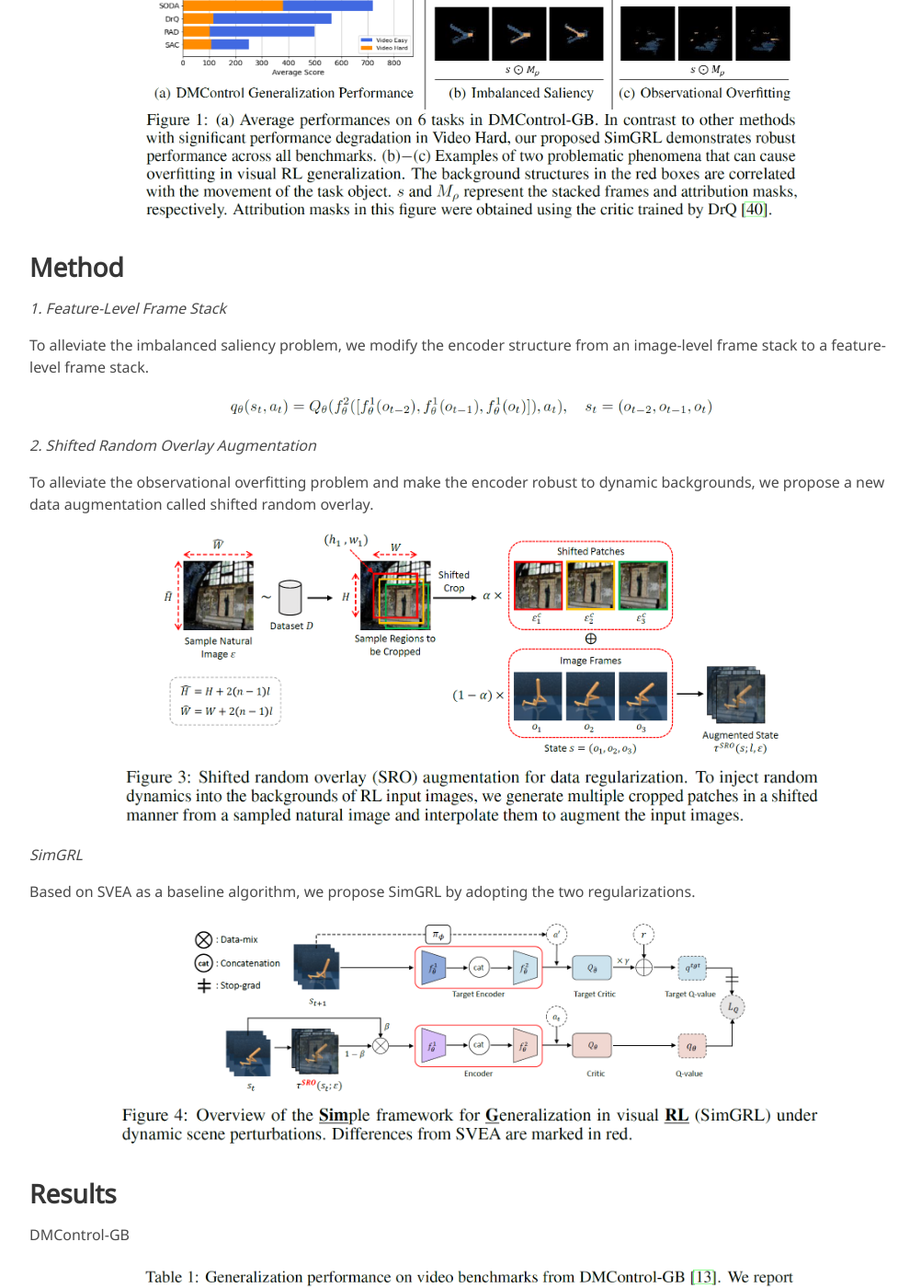
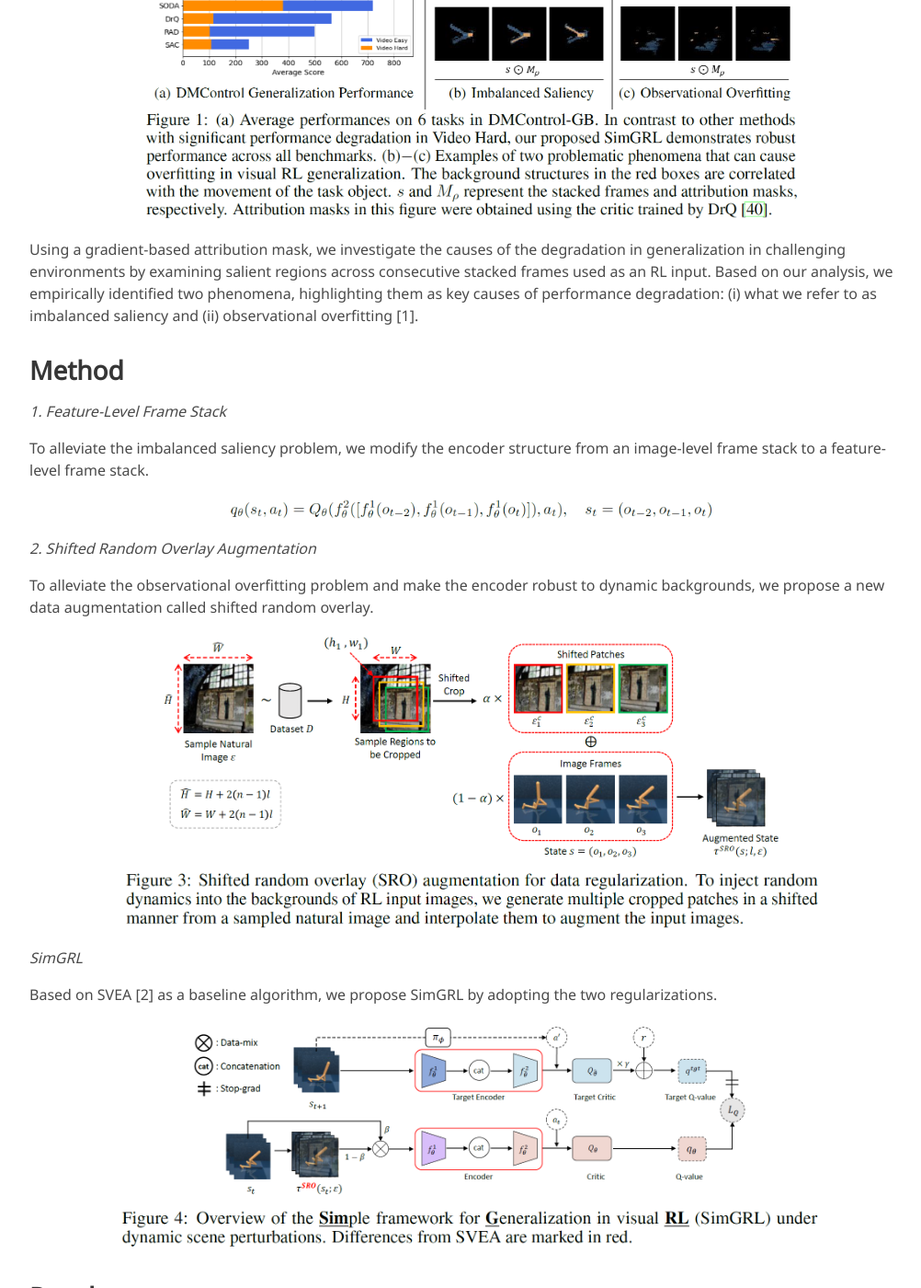
Before and after one commit to W-Song11/SimGRL, a Jekyll site: the page built from index.md, in a window 1280 px wide and 1400 px high, scrolled down 1100 px. Shown: the whole window at 92% size, without its empty margins (128-1130 px from the left). Built offline with Jekyll 4.4.1, drawn with Linux system fonts in a browser that asks for light colours; some web fonts are replaced; some of the changed text lies outside the part shown.

Commit message:
Update index.md

````diff
--- a/index.md
+++ b/index.md
@@ -48,6 +48,8 @@ DeepMind Control Suite.
 <img src="./static/image/fig1.PNG" align="center" width="75%">
 </p>
 
+Using a gradient-based attribution mask, we investigate the causes of the degradation in generalization in challenging environments by examining salient regions across consecutive stacked frames used as an RL input. Based on our analysis, we empirically identified two phenomena, highlighting them as key causes of performance degradation: (i) what we refer to as imbalanced saliency and (ii) observational overfitting [1].
+
 ## Method
 *1. Feature-Level Frame Stack*
 
@@ -67,7 +69,7 @@ To alleviate the observational overfitting problem and make the encoder robust t
 
 *SimGRL*
 
-Based on SVEA as a baseline algorithm, we propose SimGRL by adopting the two regularizations.
+Based on SVEA [2] as a baseline algorithm, we propose SimGRL by adopting the two regularizations.
 
 <p align="center">
 <img src="./static/image/fig_simgrl_overview.PNG" align="center" width="80%">
@@ -257,6 +259,12 @@ Robotic Manipulation
 <img src="./static/image/pegbox/2_test3.gif" align="center" width="10%">
 </p>
 
+## Reference
+
+[1] Song et al. “Observational Overfitting in Reinforcement Learning.” ICLR (2020).
+
+[2] Hansen et al. “Stabilizing deep q-learning with convnets and vision transformers under data augmentation.” NeurIPS (2021).
+
 
 ## Citation
 ```
````
